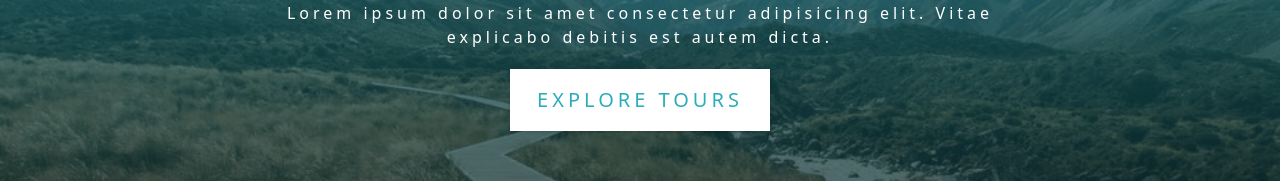
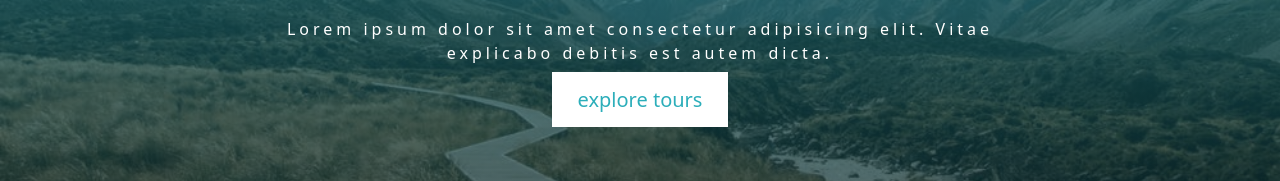
Before and after one commit to Hai-raat/week3-fe-pair-programming, a React (Vite) app: page / in a window 1280 px wide. Shown: the part 372-553 px from the top of the page. Built offline with nearby package versions, Linux system fonts and the light colour scheme.

Commit message:
refactor(styles): move hero styles to CSS module

```diff
--- a/src/App.css
+++ b/src/App.css
@@ -31,7 +31,7 @@ Variables
   --clr-grey-9: hsl(212, 33%, 89%);
   --clr-grey-10: hsl(210, 36%, 96%);
   --clr-white: #fff;
-  --ff-primary: 'Lato', sans-serif;
+  --ff-primary: "Lato", sans-serif;
   --transition: all 0.3s linear;
   --spacing: 0.25rem;
   --radius: 0.5rem;
@@ -53,8 +53,18 @@ html {
   scroll-behavior: smooth;
 }
 body {
-  font-family: system-ui, -apple-system, BlinkMacSystemFont, 'Segoe UI', Roboto,
-    Oxygen, Ubuntu, Cantarell, 'Open Sans', 'Helvetica Neue', sans-serif;
+  font-family:
+    system-ui,
+    -apple-system,
+    BlinkMacSystemFont,
+    "Segoe UI",
+    Roboto,
+    Oxygen,
+    Ubuntu,
+    Cantarell,
+    "Open Sans",
+    "Helvetica Neue",
+    sans-serif;
   background: var(--clr-white);
   color: var(--clr-grey-1);
   line-height: 1.5;
@@ -167,57 +177,6 @@ p {
 
 /*
 ===============
-Hero
-===============
-*/
-
-.hero {
-  min-height: 100vh;
-  background: var(--clr-primary-5);
-  display: flex;
-  justify-content: center;
-  align-items: center;
-}
-.hero-banner {
-  text-align: center;
-  color: var(--clr-white);
-  padding: 0 3rem;
-}
-.hero-banner h1 {
-  text-transform: uppercase;
-}
-.hero-banner p {
-  max-width: 35rem;
-  margin-left: auto;
-  margin-right: auto;
-  color: var(--clr-white);
-  letter-spacing: var(--spacing);
-}
-.hero-btn {
-  padding: 0.9rem 1.6rem;
-  font-size: 1.25rem;
-  background: var(--clr-white);
-  color: var(--clr-primary-5);
-}
-.hero-btn:hover {
-  background: transparent;
-  color: var(--clr-white);
-  border-color: var(--clr-white);
-}
-@media screen and (min-width: 768px) {
-  .hero {
-    background: linear-gradient(rgb(44, 174, 186, 0.7), rgba(0, 0, 0, 0.7)),
-      url('./assets/images/main.jpeg') center/cover no-repeat;
-  }
-  .hero-banner {
-    padding: 0;
-  }
-  .hero-banner p {
-    max-width: 45rem;
-  }
-}
-/*
-===============
 About
 ===============
 */
@@ -242,7 +201,7 @@ About
 }
 @media screen and (min-width: 1170px) {
   .about-img::before {
-    content: '';
+    content: "";
     position: absolute;
     width: 100%;
     height: 100%;
@@ -562,7 +521,6 @@ Navbar
 min-height:calc(100vh - 62px);
 */
 
-
 .section-dummy {
   text-align: center;
   margin: 4rem;
--- a/src/components/Hero.jsx
+++ b/src/components/Hero.jsx
@@ -1,7 +1,9 @@
+import styles from "./Hero.module.css";
+
 function Hero() {
   return (
-    <section className="hero" id="home">
-      <div className="hero-banner">
+    <section className={styles.hero} id="home">
+      <div className={styles["hero-banner"]}>
         <h1>backroads app</h1>
 
         <p>
@@ -9,7 +11,7 @@ function Hero() {
           explicabo debitis est autem dicta.
         </p>
 
-        <a href="#tours" className="btn hero-btn">
+        <a href="#tours" className={styles["hero-btn"]}>
           explore tours
         </a>
       </div>
--- /dev/null
+++ b/src/components/Hero.module.css
@@ -0,0 +1,54 @@
+.hero {
+  min-height: 100vh;
+  background: var(--clr-primary-5);
+  display: flex;
+  justify-content: center;
+  align-items: center;
+}
+
+.hero-banner {
+  text-align: center;
+  color: var(--clr-white);
+  padding: 0 3rem;
+}
+
+.hero-banner h1 {
+  text-transform: uppercase;
+}
+
+.hero-banner p {
+  max-width: 35rem;
+  margin-left: auto;
+  margin-right: auto;
+  color: var(--clr-white);
+  letter-spacing: var(--spacing);
+}
+
+.hero-btn {
+  padding: 0.9rem 1.6rem;
+  font-size: 1.25rem;
+  background: var(--clr-white);
+  color: var(--clr-primary-5);
+}
+
+.hero-btn:hover {
+  background: transparent;
+  color: var(--clr-white);
+  border-color: var(--clr-white);
+}
+
+@media screen and (min-width: 768px) {
+  .hero {
+    background:
+      linear-gradient(rgb(44, 174, 186, 0.7), rgba(0, 0, 0, 0.7)),
+      url("../assets/images/main.jpeg") center/cover no-repeat;
+  }
+
+  .hero-banner {
+    padding: 0;
+  }
+
+  .hero-banner p {
+    max-width: 45rem;
+  }
+}
```
